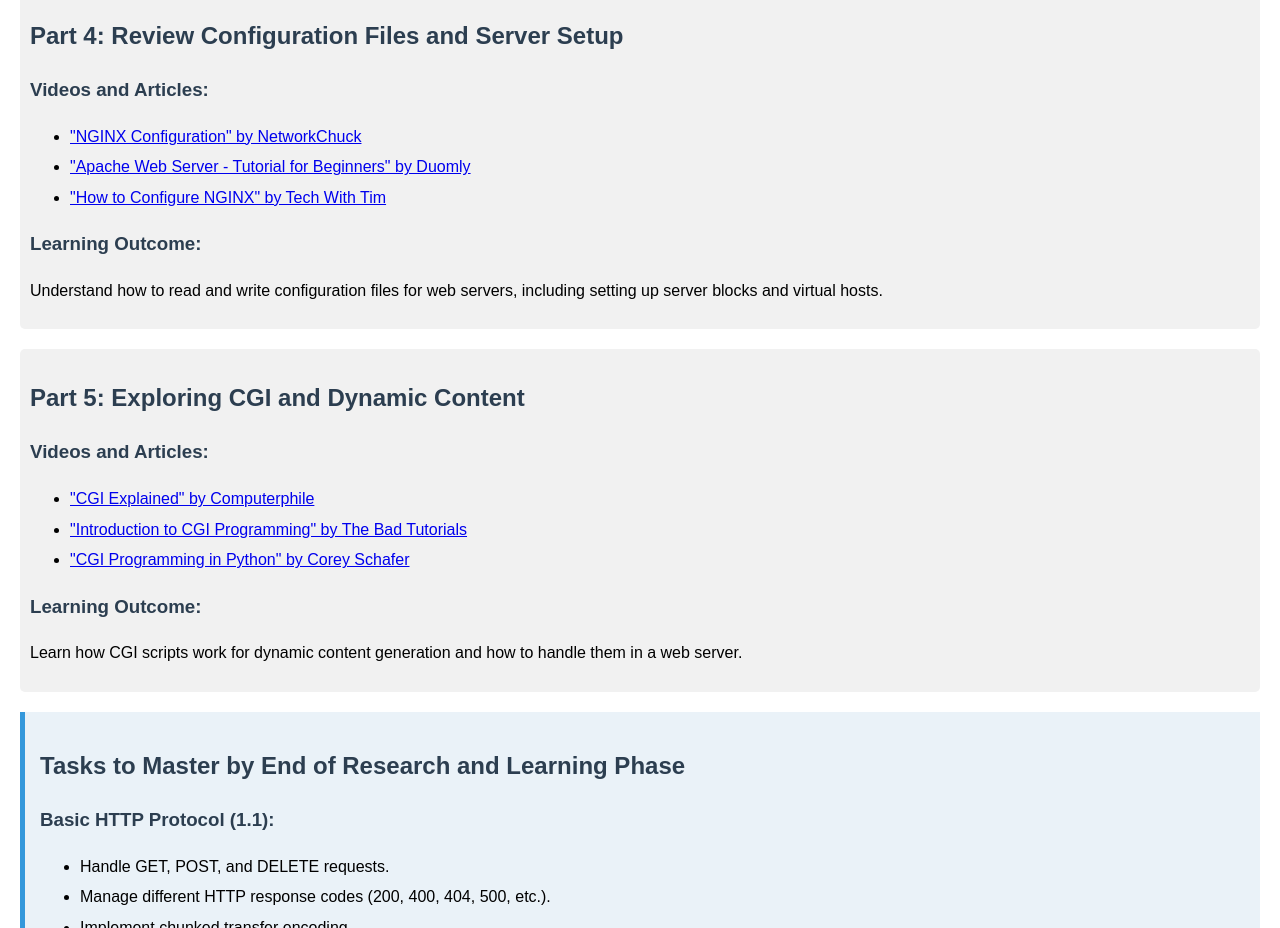
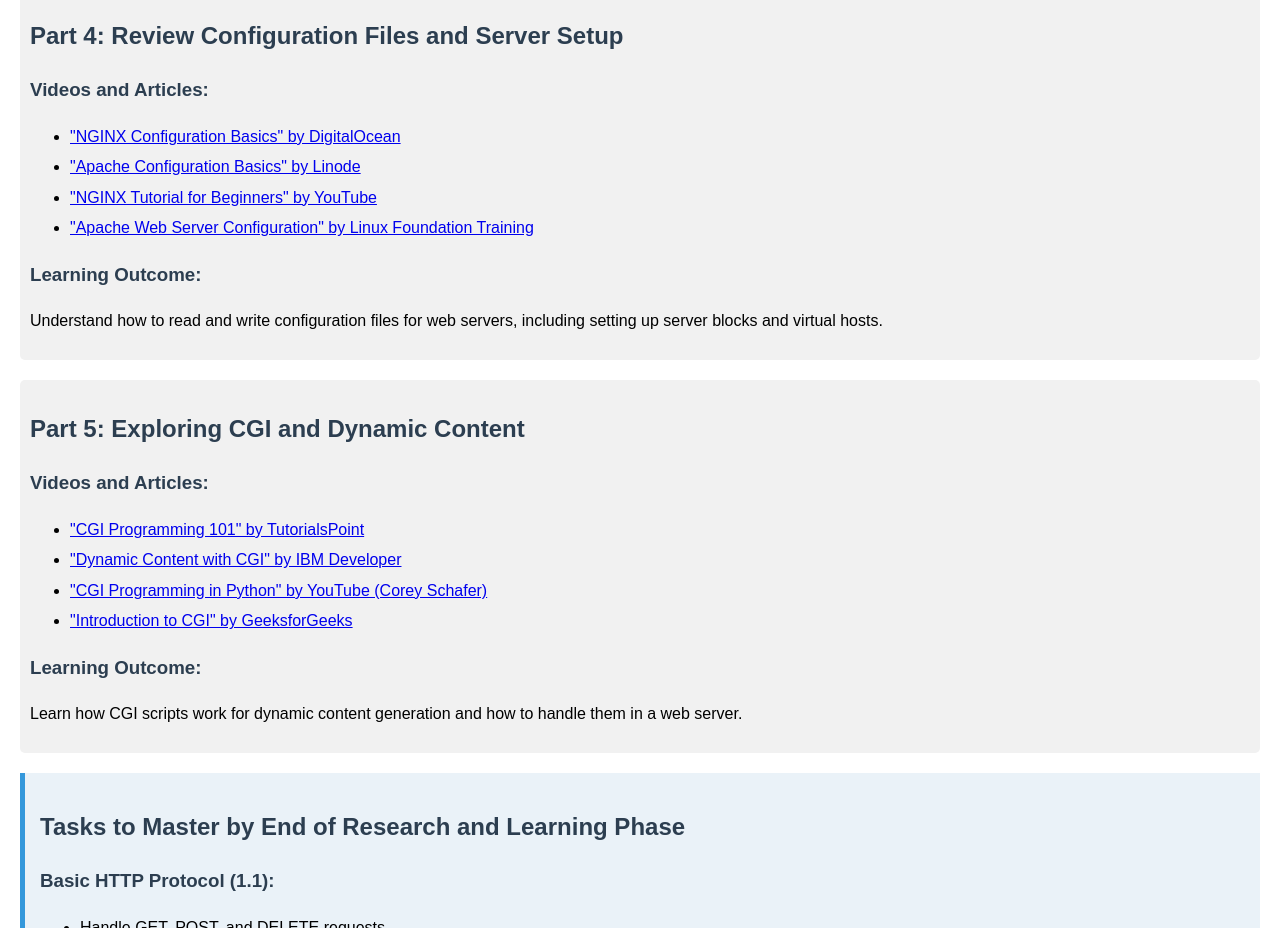
Before and after one commit to nima-nourinejad/webserv, a plain HTML site: page index.html in a window 1280 px wide. Shown: the part 1440-2368 px from the top of the page. Drawn offline with Linux system fonts and the light colour scheme.

Commit message:
Update index.html

```diff
--- a/index.html
+++ b/index.html
@@ -88,9 +88,10 @@
         <h2>Part 4: Review Configuration Files and Server Setup</h2>
         <h3>Videos and Articles:</h3>
         <ul>
-            <li><a href="https://www.youtube.com/watch?v=1R9h-H2Ub4Q" target="_blank">"NGINX Configuration" by NetworkChuck</a></li>
-            <li><a href="https://www.youtube.com/watch?v=1R9h-H2Ub4Q" target="_blank">"Apache Web Server - Tutorial for Beginners" by Duomly</a></li>
-            <li><a href="https://www.youtube.com/watch?v=1R9h-H2Ub4Q" target="_blank">"How to Configure NGINX" by Tech With Tim</a></li>
+            <li><a href="https://www.digitalocean.com/community/tutorials/nginx-configuration-basics" target="_blank">"NGINX Configuration Basics" by DigitalOcean</a></li>
+            <li><a href="https://www.linode.com/docs/guides/apache-configuration-basics/" target="_blank">"Apache Configuration Basics" by Linode</a></li>
+            <li><a href="https://www.youtube.com/watch?v=1R9h-H2Ub8g" target="_blank">"NGINX Tutorial for Beginners" by YouTube</a></li>
+            <li><a href="https://training.linuxfoundation.org/training/apache-web-server-configuration-lf-apache/" target="_blank">"Apache Web Server Configuration" by Linux Foundation Training</a></li>
         </ul>
         <h3>Learning Outcome:</h3>
         <p>Understand how to read and write configuration files for web servers, including setting up server blocks and virtual hosts.</p>
@@ -101,9 +102,10 @@
         <h2>Part 5: Exploring CGI and Dynamic Content</h2>
         <h3>Videos and Articles:</h3>
         <ul>
-            <li><a href="https://www.youtube.com/watch?v=1R9h-H2Ub4Q" target="_blank">"CGI Explained" by Computerphile</a></li>
-            <li><a href="https://www.youtube.com/watch?v=1R9h-H2Ub4Q" target="_blank">"Introduction to CGI Programming" by The Bad Tutorials</a></li>
-            <li><a href="https://www.youtube.com/watch?v=1R9h-H2Ub4Q" target="_blank">"CGI Programming in Python" by Corey Schafer</a></li>
+            <li><a href="https://www.tutorialspoint.com/cgi/cgi_programming.htm" target="_blank">"CGI Programming 101" by TutorialsPoint</a></li>
+            <li><a href="https://developer.ibm.com/articles/au-using-cgi/" target="_blank">"Dynamic Content with CGI" by IBM Developer</a></li>
+            <li><a href="https://www.youtube.com/watch?v=OZ9cTF3k9ZM" target="_blank">"CGI Programming in Python" by YouTube (Corey Schafer)</a></li>
+            <li><a href="https://www.geeksforgeeks.org/cgi-programming/" target="_blank">"Introduction to CGI" by GeeksforGeeks</a></li>
         </ul>
         <h3>Learning Outcome:</h3>
         <p>Learn how CGI scripts work for dynamic content generation and how to handle them in a web server.</p>
```
